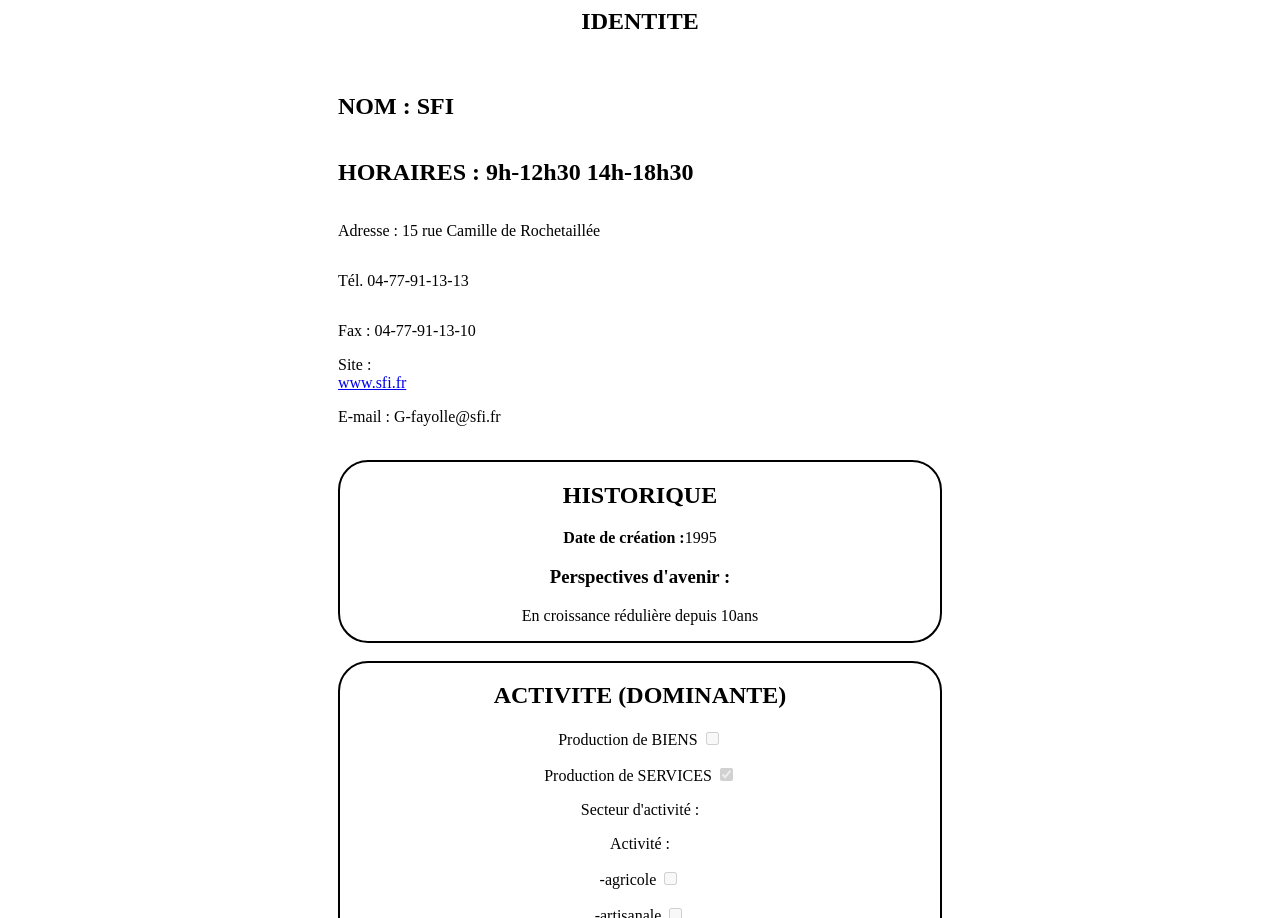
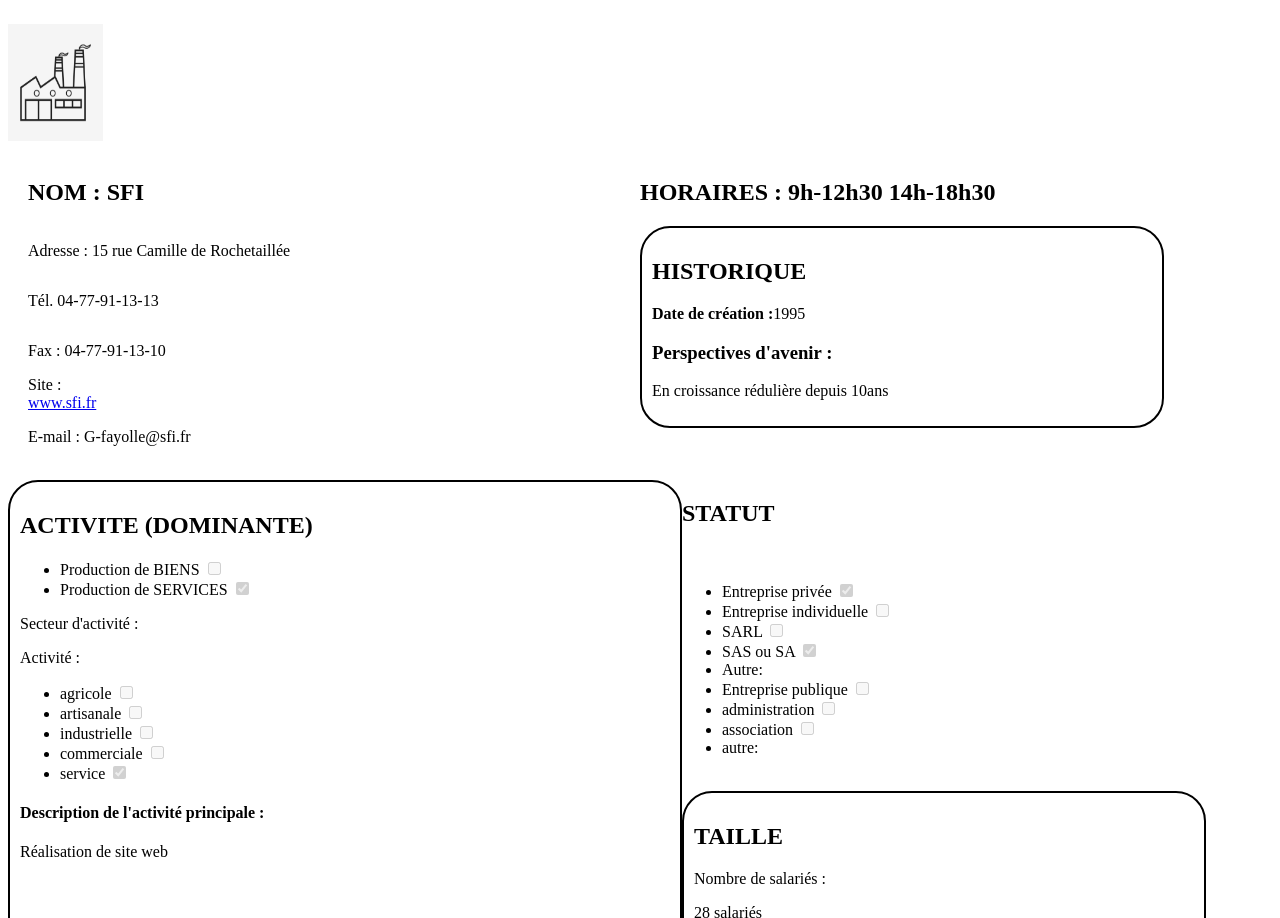
Before and after one commit to Timeohr/RapportDeStage, a plain HTML site: page ficheEntreprise.html in a window 1280 px wide. Shown: the part 122-1040 px from the top of the page. Drawn offline with Linux system fonts and the light colour scheme.

Commit message:
Finitions page entreprise

```diff
--- /dev/null
+++ b/assets/ficheEntreprise.css
@@ -0,0 +1,65 @@
+.grille {
+    display: grid;
+    place-content: center;
+}
+
+.grille-droite {
+    display: grid;
+    place-content: right;
+}
+
+.grille-gauche {
+    display: grid;
+    place-content: left;
+}
+
+.titre {
+    width: 600px;
+    border: 2px solid;
+    text-align: center;
+
+}
+
+.border-radius-activite {
+    border-radius: 30px;
+    width: 650px;
+    border: 2px solid;
+    text-align: justify;
+    height: 490px;
+    padding: 10px;
+
+}
+
+.border-radius {
+    border-radius: 30px;
+    width: 500px;
+    border: 2px solid;
+    text-align: justify;
+    padding: 10px;
+
+}
+
+
+.colonnes {
+    display: flex;
+    flex-direction: column;
+    flex-basis: 100%;
+    flex: 1;
+}
+
+.lignes {
+    display: flex;
+    flex-direction: row;
+    flex-wrap: wrap;
+    width: 100%;
+}
+
+.aligne {
+    text-align: justify;
+    margin-left: 20px;
+}
+
+#image-usine {
+    width: 7.5%;
+    height: 15%;
+}
--- /dev/null
+++ b/assets/index.css
@@ -0,0 +1,23 @@
+.grille {
+    display: grid;
+    place-content: center;
+}
+
+.cadre-adresse-entreprise {
+    border: 2px solid;
+    width: 600px;
+    text-align: center;
+}
+
+.college {
+    text-align: center;
+}
+
+#image-entrepot {
+    width: 20%;
+    height: 20%;
+}
+
+#pied-de-page {
+    font-size: 13px;
+}
--- a/ficheEntreprise.html
+++ b/ficheEntreprise.html
@@ -1,74 +1,132 @@
-<a href="./index.html">Retour</a>
-
 <head>
-    <style>
-        .grille {
-            display: grid;
-            place-content: center;
-        }
-
-        .fiche-Entreprise {
-            border: 2px solid;
-            border-radius: 30px;
-            width: 600px;
-            text-align: center;
-        }
-    </style>
+    <link rel="stylesheet" href="./assets/ficheEntreprise.css">
 </head>
 
 <body>
     <div class="grille">
-        <div class="fiche-Entreprise">
-            <h1> FICHE ENTREPRISE </h1>
+        <div class="titre">
+            <h2>FICHE ENTREPRISE</h2>
+        </div>
     </div>
     <div class="grille">
         <h2>IDENTITE</h2>
     </div>
+    <img id="image-usine" src="./assets/usine.jpg" alt="usine">
+
+    <div class="fiche-Entreprise">
         <br />
+        <div class="tableau">
+            <div class="lignes">
+                <div class="colonne-gauche colonnes">
+                    <div class=" grille-gauche aligne">
                         <h2>NOM : SFI</h2>
-            <h2>HORAIRES : 9h-12h30 14h-18h30</h2>
                         <p>Adresse : 15 rue Camille de Rochetaillée</p>
                         <p>Tél. 04-77-91-13-13</p>
                         <p>Fax : 04-77-91-13-10</p>
                         Site :<a href="https://www.sfi.fr" target="blank"> www.sfi.fr </a>
                         <p>E-mail : G-fayolle@sfi.fr</p>
                         <br />
+                    </div>
+                </div>
+                <div class="colonne-droite colonnes">
+                    <h2>HORAIRES : 9h-12h30 14h-18h30</h2>
+                    <div class="grille-droite">
+                        <div class="border-radius">
                             <div class="fiche-entreprise">
                                 <h2>HISTORIQUE</h2>
                                 <p><b>Date de création :</b>1995</p>
-            <h3>Perspectives d'avenir :</h3> <p>En croissance rédulière depuis 10ans</p>
+                                <h3>Perspectives d'avenir :</h3>
+                                <p>En croissance rédulière depuis 10ans</p>
                             </div>
-        <br />
+                        </div>
+                    </div>
+                </div>
+            </div>
+            <div class="lignes">
+                <div class="colonne-gauche colonnes">
+                    <div class="grille-gauche">
+                        <div class="border-radius-activite">
                             <div class="fiche-Entreprise">
                                 <h2>ACTIVITE (DOMINANTE)</h2>
-            <p>Production de BIENS <input type="checkbox" disabled> </p>
-            <p>Production de SERVICES <input type="checkbox" disabled checked> <p>
+                                <ul>
+                                    <li>
+                                        Production de BIENS <input type="checkbox" disabled>
+                                    </li>
+                                    <li>
+                                        Production de SERVICES <input type="checkbox" disabled checked>
+                                    </li>
+
+                                </ul>
+
+
                                 <p>Secteur d'activité :</p>
                                 <p>Activité :</p>
-            <p>-agricole <input type="checkbox" disabled> </p>
-            <p>-artisanale <input type="checkbox" disabled> </p>
-            <p>-industrielle <input type="checkbox" disabled> </p>
-            <p>-commerciale <input type="checkbox" disabled> </p>
-            <p>-service <input type="checkbox" disabled checked> </p>
+                                <ul>
+                                    <li>
+                                        agricole <input type="checkbox" disabled>
+                                    </li>
+                                    <li>
+                                        artisanale <input type="checkbox" disabled>
+                                    </li>
+                                    <li>
+                                        industrielle <input type="checkbox" disabled>
+                                    </li>
+                                    <li>
+                                        commerciale <input type="checkbox" disabled>
+                                    </li>
+                                    <li>
+                                        service <input type="checkbox" disabled checked>
+                                    </li>
+                                </ul>
                                 <h4>Description de l'activité principale :</h4>
                                 <p>Réalisation de site web</p>
                                 <br>
                             </div>
-            <br>
+                        </div>
+                    </div>
+                </div>
+                <div class="colonne-droite colonnes">
                     <h2>STATUT</h2>
                     <br />
-            <h2>Entreprise privée <input type="checkbox" disabled checked> </h2>
-            <p>-Entreprise individuelle <input type="checkbox" disabled> </p>
-            <p>-SARL <input type="checkbox" disabled> </p>
-            <p>-SAS ou SA <input type="checkbox" disabled checked> </p>
-            <p>Autre:</p>
+                    <ul>
+                        <li>
+                            Entreprise privée <input type="checkbox" disabled checked>
+                        </li>
+                        <li>
+                            Entreprise individuelle <input type="checkbox" disabled>
+
+                        </li>
+                        <li>
+                            SARL <input type="checkbox" disabled>
+
+                        </li>
+                        <li>
+                            SAS ou SA <input type="checkbox" disabled checked>
+
+                        </li>
+                        <li>
+                            Autre:
+
+                        </li>
+                        <li>
+                            Entreprise publique <input type="checkbox" disabled>
+                        </li>
+                        <li>
+                            administration <input type="checkbox" disabled>
+
+                        </li>
+                        <li>
+                            association <input type="checkbox" disabled>
+
+                        </li>
+                        <li>
+                            autre:
+                        </li>
+                    </ul>
+
                     <br />
-            <h2>-Entreprise publique <input type="checkbox" disabled> </h2>
-            <h2>-administration <input type="checkbox" disabled> </h2>
-            <h2>-association <input type="checkbox" disabled> </h2>
-            <h2>-autre :</h2>
-            <p>Entreprise privée</p>
-
+                    <div class="grille-doite">
+                        <div class="border-radius">
                             <div class="fiche-Entreprise">
                                 <h2>TAILLE</h2>
                                 <p>Nombre de salariés :</p>
@@ -77,4 +135,13 @@
                                 <p>1 700 000</p>
                             </div>
                         </div>
+                    </div>
+                </div>
+            </div>
+        </div>
+    </div>
 </body>
+<br>
+<br>
+<br>
+<a href="./index.html">Retour</a>
```
Also changed, not shown: index.html (+3 -26 lines), assets/istockphoto-487468915-1024x1024.jpg (added), assets/usine.jpg (added), 3 other files. Lines whose indentation alone changed are shown as unchanged.
